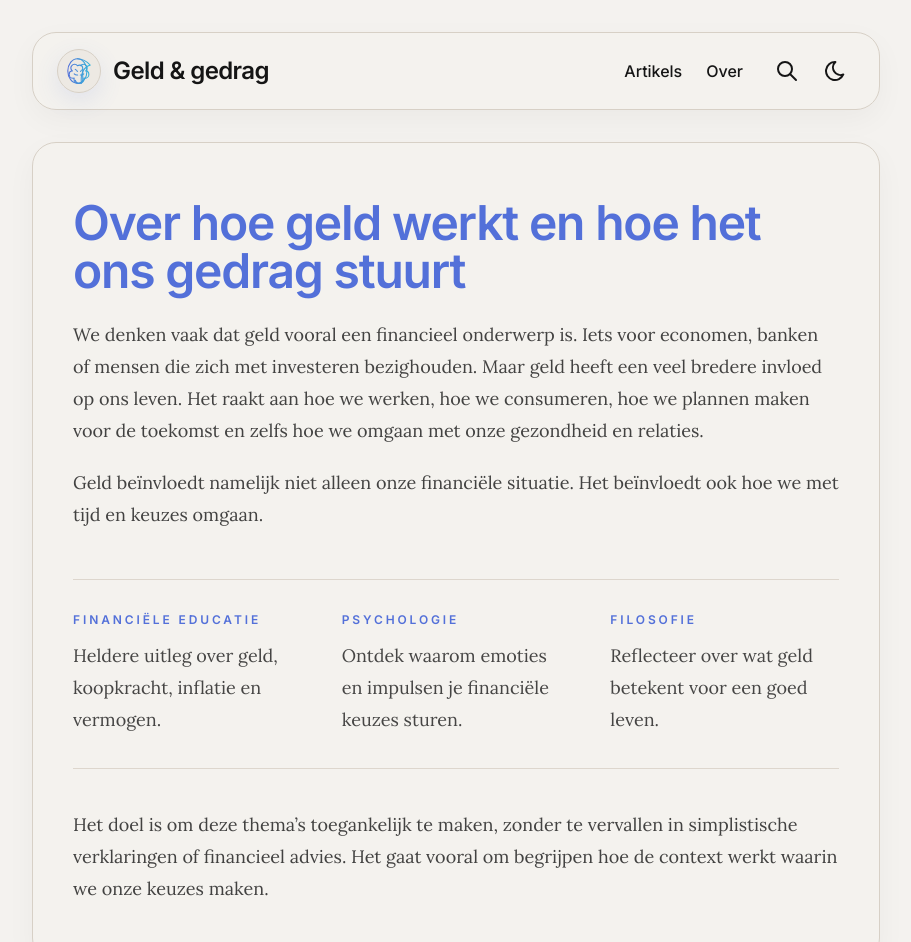
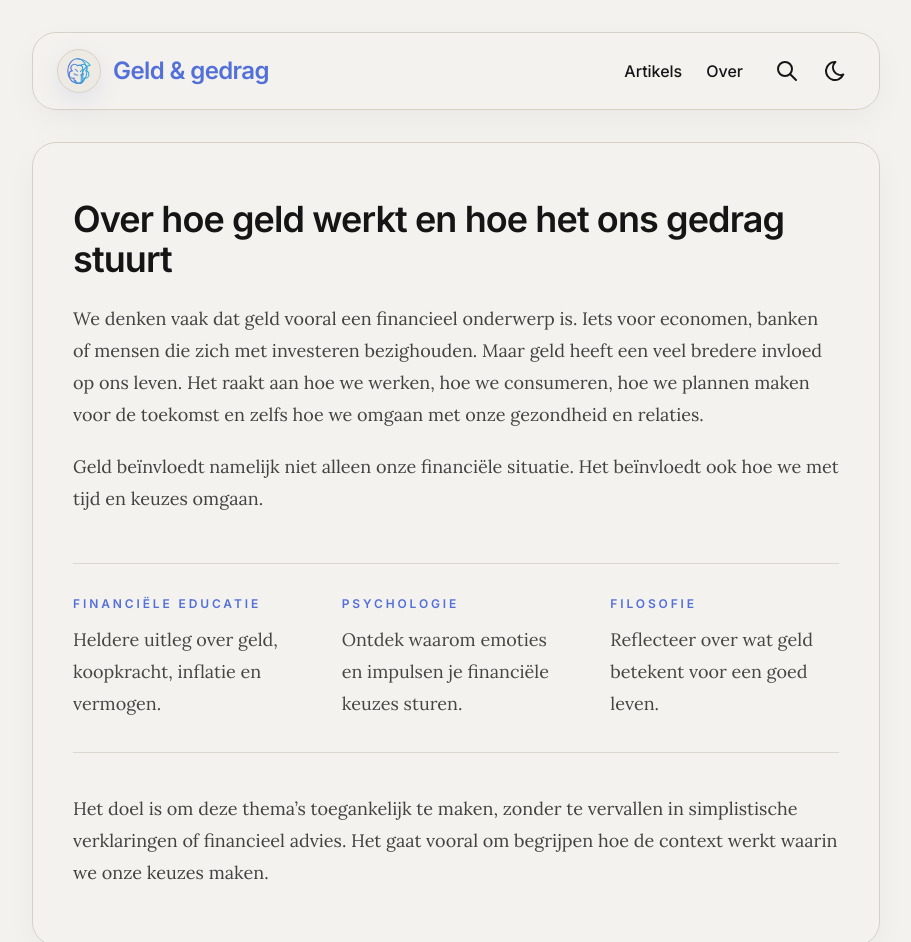
Before and after one commit to vjo18/geldgedrag, an Astro site: page / in a window 1280 px wide. Shown: the top 942 px of the page, without its empty margins (184-1095 px from the left). Built offline with nearby package versions, Linux system fonts and the light colour scheme; Astro itself is replaced by a stand-in of ours.

Commit message:
Refine hero and header colors

```diff
--- a/src/components/Header.astro
+++ b/src/components/Header.astro
@@ -36,7 +36,7 @@ const isActive = (path: string) => {
     <div class="flex items-center justify-between gap-4">
       <a
         href={getBasePath("/")}
-        class="font-heading text-xl font-semibold tracking-tight text-foreground sm:text-2xl"
+        class="font-heading text-xl font-semibold tracking-tight text-accent sm:text-2xl"
       >
         <span class="flex items-center gap-3">
           <span
@@ -44,7 +44,7 @@ const isActive = (path: string) => {
           >
             <IconBrandMark class="size-8" />
           </span>
-          <span class="text-foreground">{SITE.title}</span>
+          <span>{SITE.title}</span>
         </span>
       </a>
 
--- a/src/pages/index.astro
+++ b/src/pages/index.astro
@@ -21,7 +21,7 @@ const recentPosts = getSortedPosts(posts).slice(0, SITE.postPerIndex);
   <main id="main-content" class="app-layout pb-12">
     <section class="surface mt-6 px-6 py-10 sm:mt-8 sm:px-10 sm:py-14">
       <h1
-        class="max-w-3xl font-heading text-3xl font-semibold tracking-tight text-accent sm:text-5xl"
+        class="max-w-3xl font-heading text-2xl font-semibold tracking-tight text-foreground sm:text-4xl"
       >
         Over hoe geld werkt en hoe het ons gedrag stuurt
       </h1>
```
